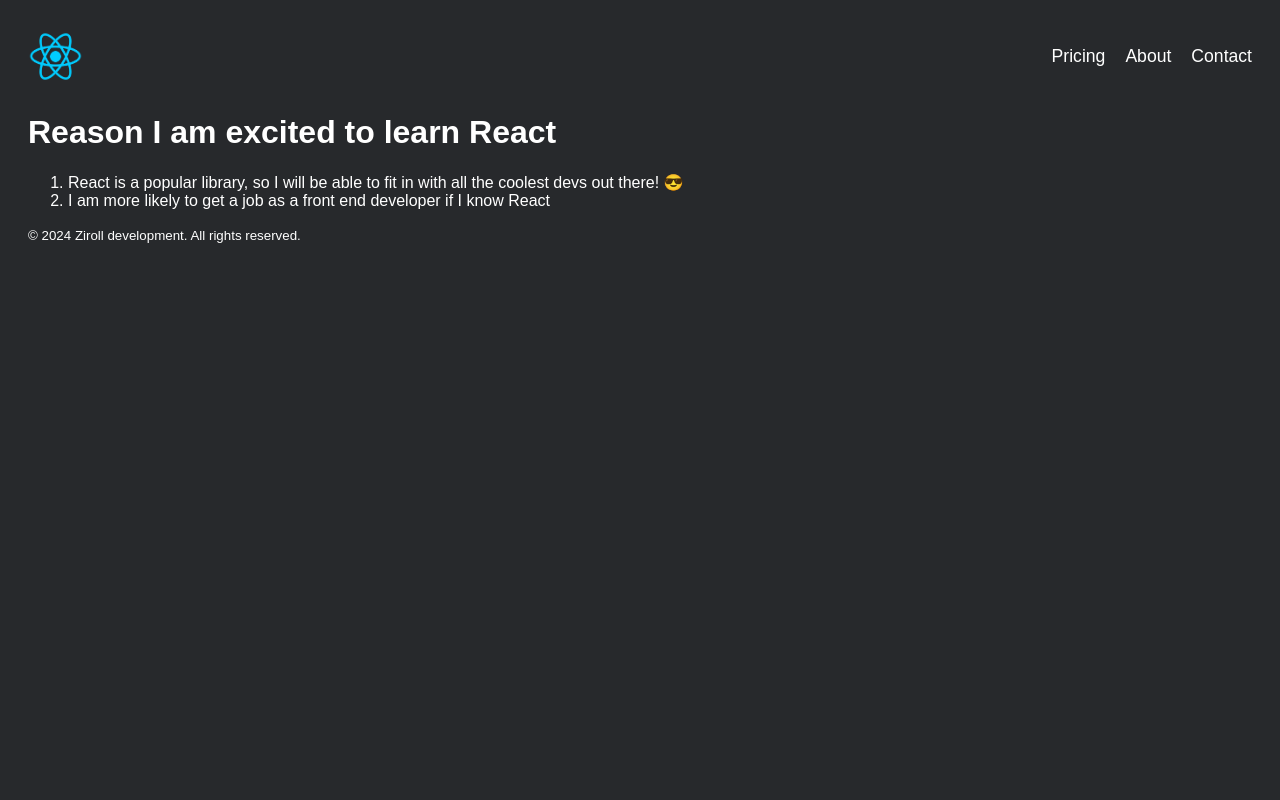
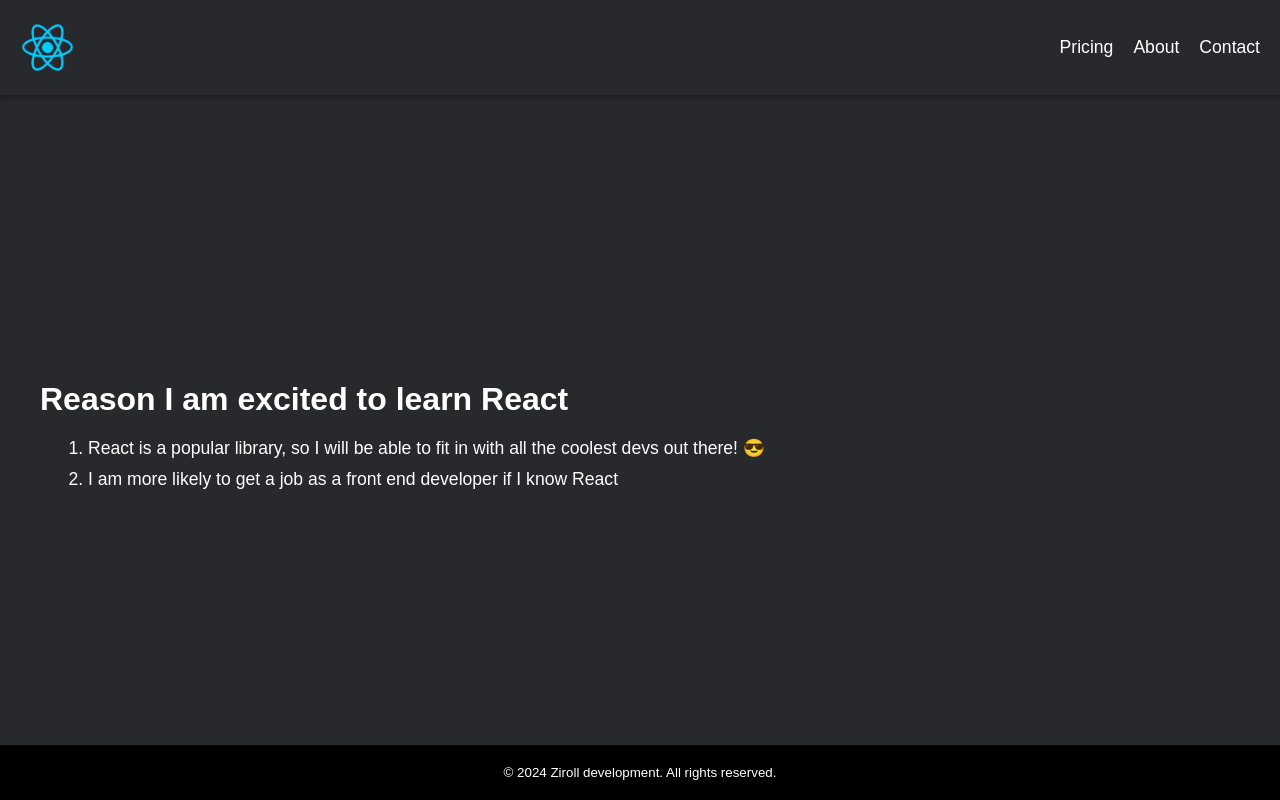
Before and after one commit to HacheGe60/reactfactsproject, a React (Vite) app: page / in a window 1280 px wide. Built offline with nearby package versions, Linux system fonts and the light colour scheme.

Commit message:
Styling with classes

```diff
--- a/src/index.css
+++ b/src/index.css
@@ -1,5 +1,10 @@
+* {
+  margin: 0;
+  padding: 0;
+  box-sizing: border-box;
+}
+
 body {
-  padding: 20px;
   font-family: Arial, Helvetica, sans-serif;
   background: #27292c;
   color: white;
@@ -9,10 +14,23 @@ h1 {
   margin-top: 30px;
 }
 
+.container {
+  width: 100%;
+  height: 100%;
+  display: flex;
+  flex-direction: column;
+  min-height: 100vh;
+  justify-content: space-between;
+  align-items: space-between;
+}
+
 .header {
+  width: 100%;
   display: flex;
   justify-content: space-between;
   align-items: center;
+  padding: 20px;
+  box-shadow: 0px 4px 4px rgba(0, 0, 0, 0.25);
 }
 
 .react-logo {
@@ -25,3 +43,33 @@ h1 {
   gap: 20px;
   font-size: 1.1rem;
 }
+
+.main-content {
+  padding: 20px;
+  margin: 20px;
+  display: flex;
+  flex-direction: column;
+  gap: 20px;
+}
+
+.main-title {
+  font-size: 2rem;
+  text-align: left;
+}
+
+.main-list {
+  display: flex;
+  flex-direction: column;
+  gap: 10px;
+  font-size: 1.1rem;
+  padding-left: 3rem;
+}
+
+.footer {
+  width: 100%;
+  display: flex;
+  justify-content: center;
+  align-items: center;
+  padding: 20px;
+  background-color: #000;
+}
--- a/src/index.jsx
+++ b/src/index.jsx
@@ -1,5 +1,15 @@
 import { createRoot } from "react-dom/client";
 const root = createRoot(document.getElementById("root"));
+
+function Container() {
+  return (
+    <div className="container">
+      <Header />
+      <MainContent />
+      <Footer />
+    </div>
+  );
+}
 
 function Header() {
   return (
@@ -18,9 +28,9 @@ function Header() {
 
 function MainContent() {
   return (
-    <main>
-      <h1>Reason I am excited to learn React</h1>
-      <ol>
+    <main className="main-content">
+      <h1 className="main-title">Reason I am excited to learn React</h1>
+      <ol className="main-list">
         <li>React is a popular library, so I will be able to fit in with all the coolest devs out there! 😎</li>
         <li>I am more likely to get a job as a front end developer if I know React</li>
       </ol>
@@ -30,7 +40,7 @@ function MainContent() {
 
 function Footer() {
   return (
-    <footer>
+    <footer className="footer">
       <small>© 2024 Ziroll development. All rights reserved.</small>
     </footer>
   );
@@ -39,9 +49,7 @@ function Footer() {
 function Page() {
   return (
     <>
-      <Header />
-      <MainContent />
-      <Footer />
+      <Container />
     </>
   );
 }
```
